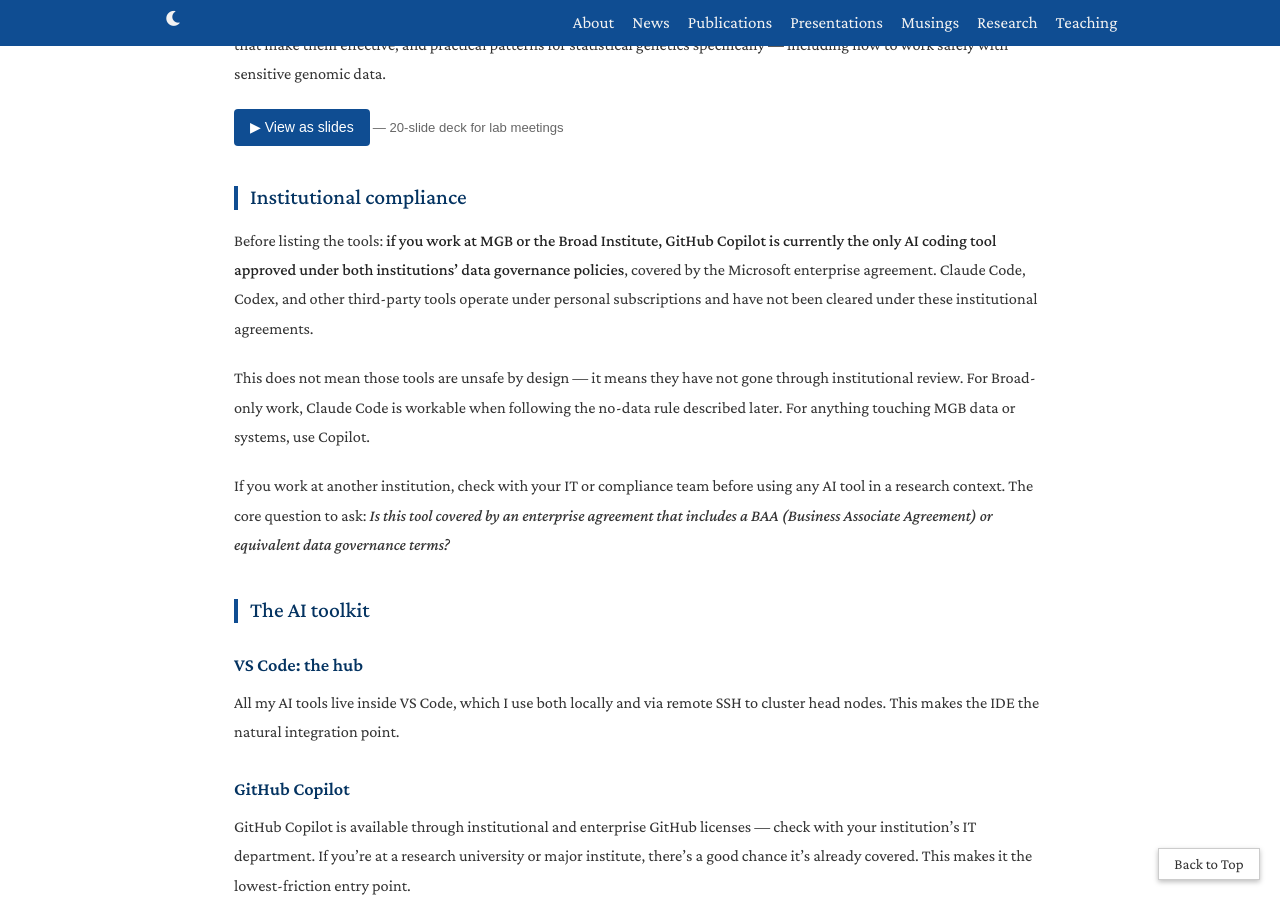
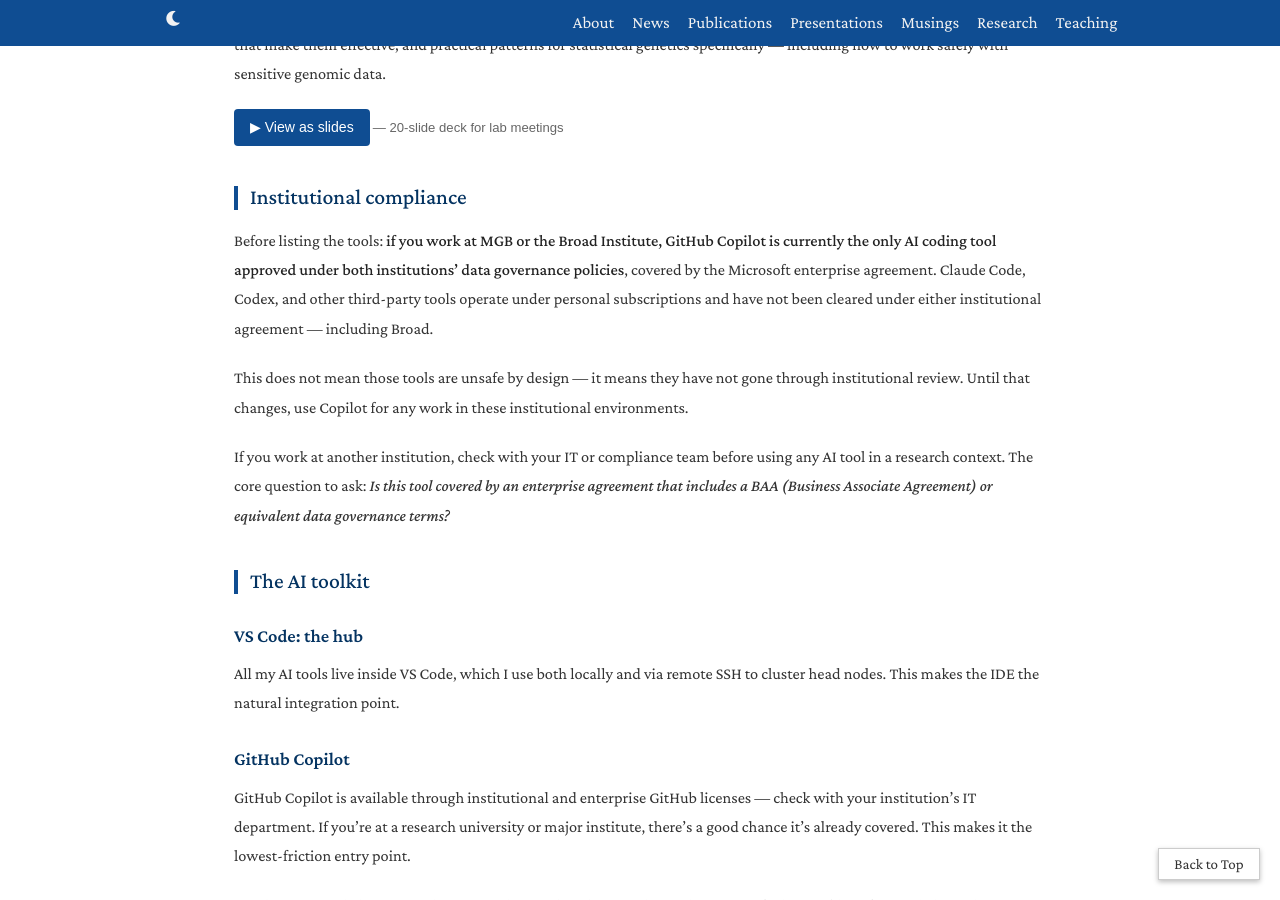
Before and after one commit to yxwyx/yxwyx.github.io, a Jekyll site: the page built from _posts/2026-05-04-ai-assisted-statistical-genetics-coding.md, in a window 1280 px wide and 900 px high, scrolled down 335 px. Built offline with Jekyll 4.4.1, drawn with Linux system fonts in a browser that asks for light colours; nearby versions of some CDN libraries; a style sheet for code colours, icons or effects is not loaded.

Commit message:
Claude Code not compliant at Broad or MGB

```diff
--- a/_posts/2026-05-04-ai-assisted-statistical-genetics-coding.md
+++ b/_posts/2026-05-04-ai-assisted-statistical-genetics-coding.md
@@ -15,9 +15,9 @@
 
 ## Institutional compliance
 
-Before listing the tools: **if you work at MGB or the Broad Institute, GitHub Copilot is currently the only AI coding tool approved under both institutions' data governance policies**, covered by the Microsoft enterprise agreement. Claude Code, Codex, and other third-party tools operate under personal subscriptions and have not been cleared under these institutional agreements.
+Before listing the tools: **if you work at MGB or the Broad Institute, GitHub Copilot is currently the only AI coding tool approved under both institutions' data governance policies**, covered by the Microsoft enterprise agreement. Claude Code, Codex, and other third-party tools operate under personal subscriptions and have not been cleared under either institutional agreement — including Broad.
 
-This does not mean those tools are unsafe by design — it means they have not gone through institutional review. For Broad-only work, Claude Code is workable when following the no-data rule described later. For anything touching MGB data or systems, use Copilot.
+This does not mean those tools are unsafe by design — it means they have not gone through institutional review. Until that changes, use Copilot for any work in these institutional environments.
 
 If you work at another institution, check with your IT or compliance team before using any AI tool in a research context. The core question to ask: *Is this tool covered by an enterprise agreement that includes a BAA (Business Associate Agreement) or equivalent data governance terms?*
 
--- a/assets/slides/ai-workflow-slides.html
+++ b/assets/slides/ai-workflow-slides.html
@@ -413,7 +413,7 @@
     <tr>
       <td><strong>Claude Code</strong></td>
       <td>Extended agentic tasks, skills, hooks</td>
-      <td style="color:#e67e22">Broad only*</td>
+      <td style="color:#c0392b">✗ Neither*</td>
     </tr>
     <tr>
       <td><strong>Codex / Gemini</strong></td>
@@ -433,7 +433,7 @@
   </table>
 
   <p style="font-size:0.55em; color:var(--muted); margin: 0.4em 0 0">
-    * Claude Code is not covered by an institutional agreement at MGB. Use Copilot for anything touching MGB data or systems.
+    * Claude Code is not covered by an institutional agreement at either Broad or MGB. Use Copilot for all institutional work.
   </p>
 </section>
 
```
